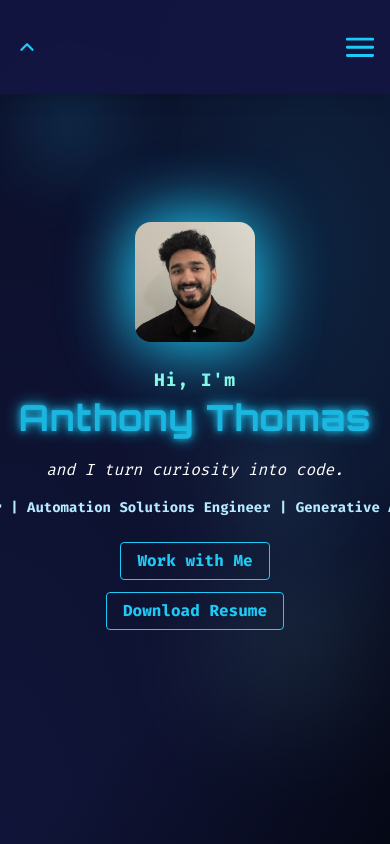
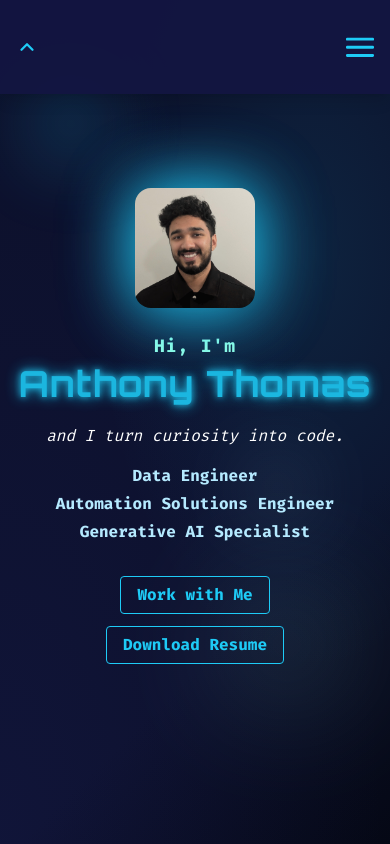
Before and after one commit to DaVincisGit/portfolio-site-2, a React (Vite) app: page / in a window 390 px wide. Shown: the top 844 px of the page. Built offline with nearby package versions, Linux system fonts and the light colour scheme; the HTML template or start-up script is replaced by a standard one.

Commit message:
Update Contact section with Email Me button

```diff
--- a/src/components/Contact.tsx
+++ b/src/components/Contact.tsx
@@ -7,8 +7,8 @@ const SHARED_BG =
 
 const EmailIcon = () => (
   <svg
-    width="28"
-    height="28"
+    width="24"
+    height="24"
     fill="none"
     viewBox="0 0 24 24"
     className="inline align-middle mr-2"
@@ -51,12 +51,15 @@ const Contact: React.FC = () => (
       <p className="text-lg md:text-xl text-[#b5eaff] font-mono mb-8">
         Interested in working together or have a project in&nbsp;mind? <br className="hidden md:block" />Let’s connect!
       </p>
-      <div className="mb-6">
-        <span className="text-xl text-[#b5eaff] font-sans font-bold flex items-center justify-center break-all">
+      <div className="flex flex-col md:flex-row justify-center items-center gap-4 mb-6">
+        <a
+          href="mailto:athoma3928@gmail.com"
+          className="inline-block bg-transparent border border-neonblue text-neonblue px-6 py-2 rounded-lg hover:bg-neonblue hover:text-black font-orbitron font-bold text-lg transition shadow hover:shadow-neon"
+          style={{ minWidth: 200 }}
+        >
           <EmailIcon />
-          athoma3928@gmail.com
-        </span>
-      </div>
+          Email Me
+        </a>
         <a
           href="https://www.linkedin.com/in/anthonythomas3928/"
           target="_blank"
@@ -67,6 +70,7 @@ const Contact: React.FC = () => (
           Visit my LinkedIn
         </a>
       </div>
+    </div>
   </section>
 );
 
--- a/src/components/Experience.tsx
+++ b/src/components/Experience.tsx
@@ -21,7 +21,7 @@ const EXPERIENCES = [
   {
     img: "/images/epsilon2.png",
     alt: "Epsilon",
-    blurb: "The leader in outcome-based marketing.",
+    blurb: "Epsilon: The leader in outcome-based marketing.",
     url: "https://www.epsilon.com/us?utm_source=google&utm_medium=paid-search&utm_campaign=entr-q125-brand&cid=701Vl00000WePy9IAF&matchtype=e&utm_term=epsilon&gad_source=1&gad_campaignid=22174616831&gbraid=0AAAAACpOpG8yqhX20bt9_jYg3Yf4aCBbW&gclid=Cj0KCQjwuvrBBhDcARIsAKRrkjewHApFiou3-FCKqF9mp9ACG6ej8QQIm9ua15H3yoCJiv0PKIZdkBgaApflEALw_wcB",
   },
 ];
--- a/src/components/Header.tsx
+++ b/src/components/Header.tsx
@@ -45,9 +45,19 @@ const Header: React.FC = () => (
         <p className="text-base md:text-lg text-[#fff] font-mono italic mt-3 md:mt-6 mb-4 md:mb-6">
           and I turn curiosity into code.
         </p>
-        <p className="text-sm md:text-base lg:text-lg text-[#b5eaff] mb-6 md:mb-8 font-semibold whitespace-nowrap">
-          Data Engineer&nbsp;|&nbsp;Automation Solutions Engineer&nbsp;|&nbsp;Generative AI Specialist
-        </p>
+        <div>
+  {/* Desktop */}
+  <p className="hidden md:block text-base lg:text-lg text-[#b5eaff] mb-8 font-semibold whitespace-nowrap">
+    Data Engineer&nbsp;|&nbsp;Automation Solutions Engineer&nbsp;|&nbsp;Generative AI Specialist
+  </p>
+  {/* Mobile */}
+  <div className="flex flex-col md:hidden text-base text-[#b5eaff] mb-8 font-semibold items-center gap-1">
+    <span>Data Engineer</span>
+    <span>Automation Solutions Engineer</span>
+    <span>Generative AI Specialist</span>
+  </div>
+</div>
+
         <div className="flex flex-col sm:flex-row gap-3 md:gap-5 items-center md:items-start">
   <button
     type="button"
```
Lines whose indentation alone changed are shown as unchanged.
